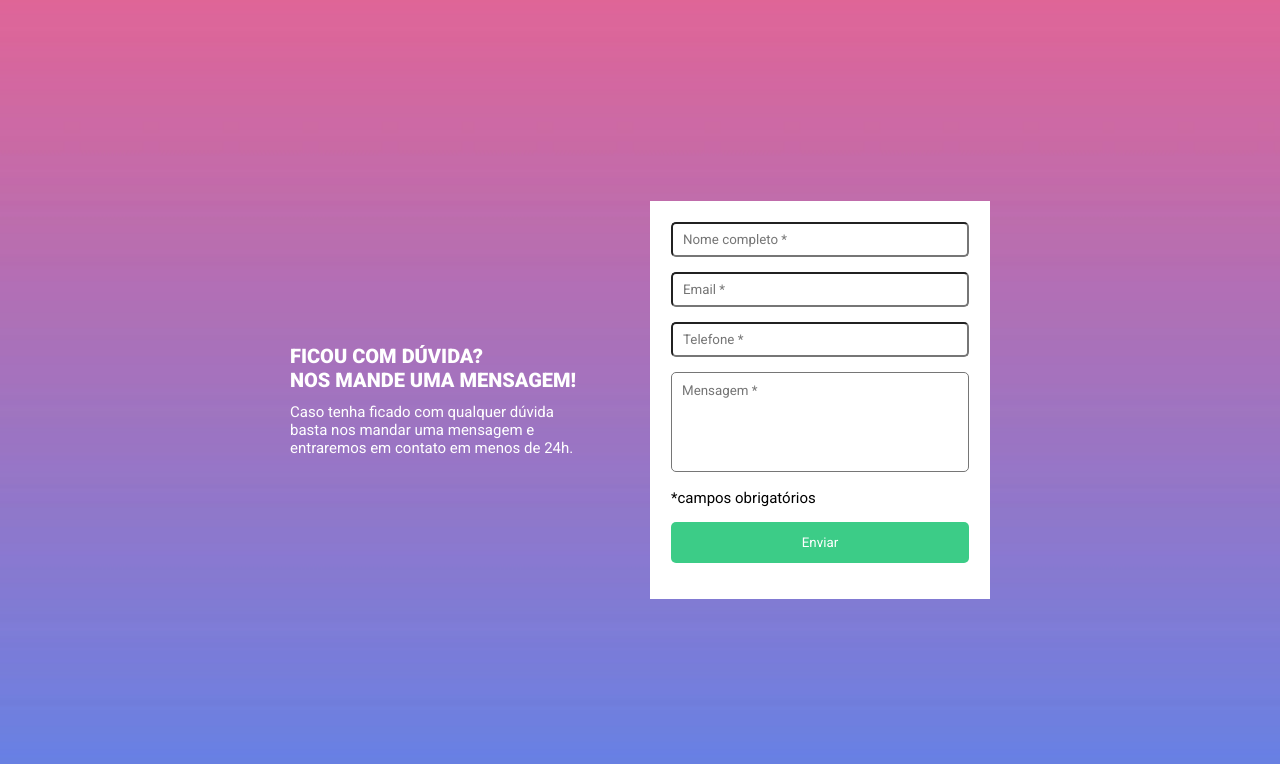
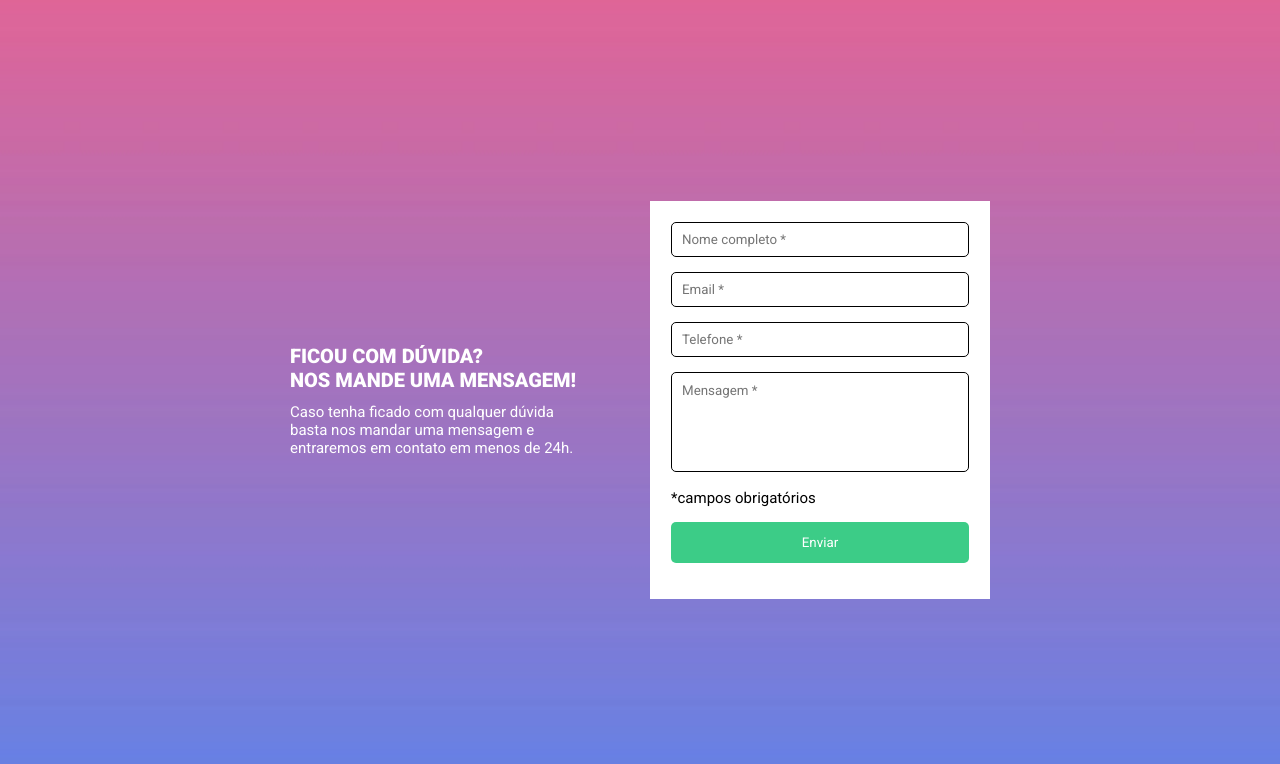
Before and after one commit to Andrekrykhtine/quest-2, a plain HTML site: page index.html in a window 1280 px wide. Drawn offline with Linux system fonts and the light colour scheme; files whose address does not match are found by name.

```diff
--- a/src/css/reset.css
+++ b/src/css/reset.css
@@ -7,6 +7,7 @@
     box-sizing: border-box;
     outline: none;
     font-family: "Roboto", serif;
+    border: none;
   }
 
 li{
--- a/src/css/styles.css
+++ b/src/css/styles.css
@@ -50,7 +50,7 @@
     gap: 0px;
     border-radius: 5px;
     padding: 10px;
-
+    border: 1px solid #000000
 
 }
 
@@ -64,7 +64,8 @@
     border-radius: 5px;
     padding: 10px;
     resize: none;
-    /* margin-bottom: 7px; */
+    border: 1px solid #000000
+
 }
 
 .caixa-formulario .formulario .campos-obrigatorios {
```
